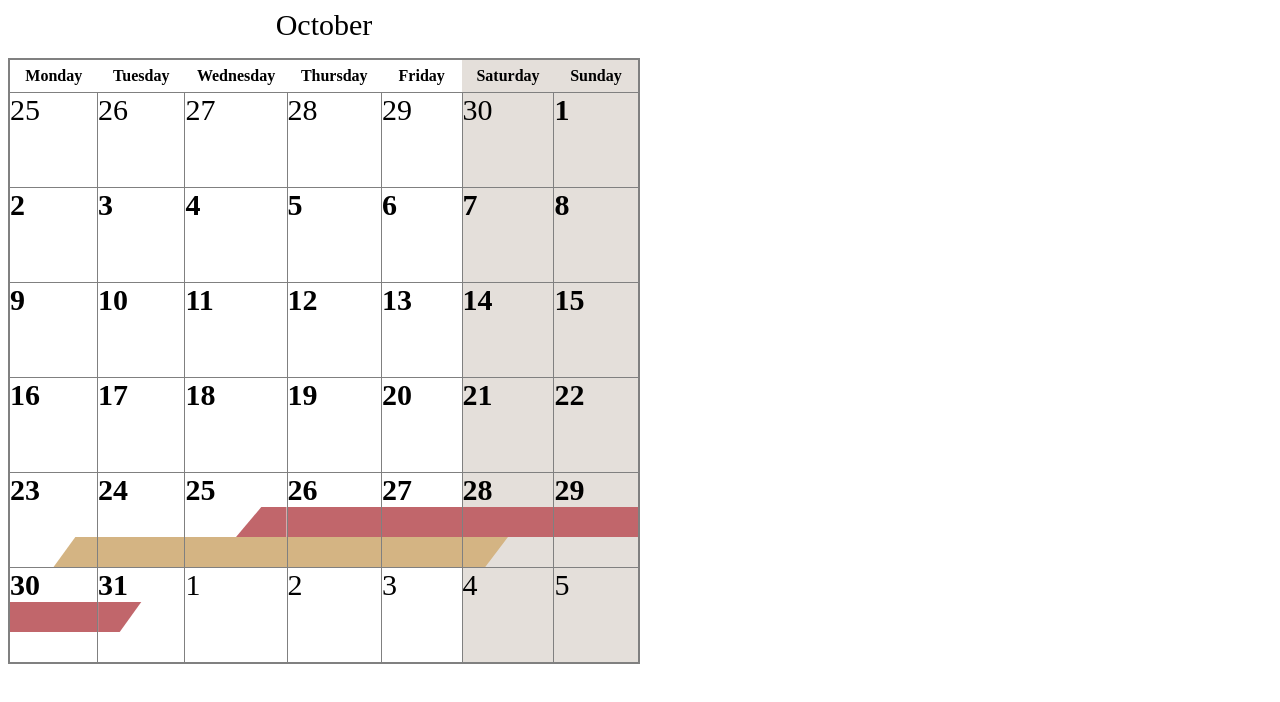
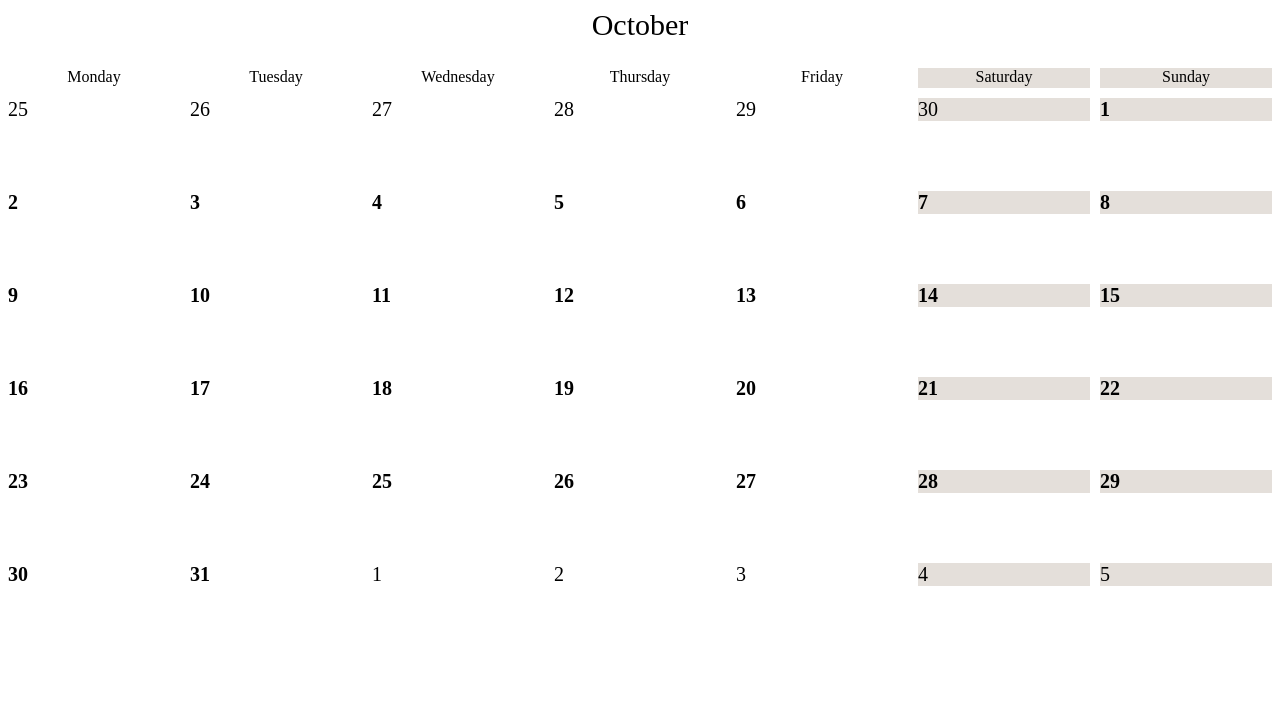
Before and after one commit to Lep333/guest_calendar, a Vue app: page / in a window 1280 px wide. Shown: the top 702 px of the page. Built offline with nearby package versions, Linux system fonts and the light colour scheme.

Commit message:
Tried cal with css grid

```diff
--- a/src/App.vue
+++ b/src/App.vue
@@ -1,35 +1,27 @@
 <template>
-  <div class="hello">
-    <table>
-      <caption class="monthCaption">
-        {{
-          this.months[this.currMonth]
-        }}
-      </caption>
-      <tr>
-        <th
+  <div>
+    <div class="wrapper">
+      <div class="monthCaption" style="--start: 1; --end: 8">
+        {{ this.months[this.currMonth] }}
+      </div>
+      <div
         v-for="weekday in 7"
         :key="weekday"
-          :class="
-            String(this.weekdays[(weekday - 1 + this.startOfTheWeek) % 7])
-          "
+        :class="String(this.weekdays[(weekday - 1 + this.startOfTheWeek) % 7])"
+        class="weekDayCaption"
       >
         {{ this.weekdays[(weekday - 1 + this.startOfTheWeek) % 7] }}
-        </th>
-      </tr>
-      <tr v-for="week in this.getDays" :key="week">
-        <td
-          v-for="day in week"
+      </div>
+      <div
+        v-for="(day, dayNo) in this.getDays"
         :key="day"
-          :class="String(weekdays[day.getDay()])"
-        >
-          <div
-            class="dateCaption"
-            :class="{ currentMonth: day.getMonth() == this.currMonth }"
+        :class="this.getDateCaptionClass(day)"
+        class="dateCaption calElement"
+        :style="this.getDateCaption(day, dayNo)"
       >
         {{ day.getDate() }}
       </div>
-          <div
+      <!-- <div
             class="event"
             :class="this.dayStartsEvent('north', day)"
             :rowspan="1"
@@ -39,12 +31,7 @@
             class="event"
             :class="this.dayStartsEvent('south', day)"
             :rowspan="1"
-          ></div>
-        </td>
-      </tr>
-    </table>
-    <div class="wrapper">
-      <div class="north"></div>
+          ></div> -->
     </div>
   </div>
 </template>
@@ -144,30 +131,38 @@ export default {
         ? true
         : false;
     },
+    getDateCaption(day, dayNo) {
+      let weekNo = Math.ceil((dayNo + 1) / 7);
+      let x = `--colStart: ${
+        Math.abs((7 + day.getDay() - this.startOfTheWeek) % 7) + 1
+      }; --rowStart: ${weekNo * 3}`;
+      console.log(x);
+      return x;
+    },
+    getDateCaptionClass(day) {
+      let bla = String(this.weekdays[day.getDay()]);
+      console.log(day.getMonth() == this.currMonth);
+      return { [bla]: true, currentMonth: day.getMonth() == this.currMonth };
+    },
   },
   computed: {
     currStartOfTheMonth() {
       return new Date(this.currYear, this.currMonth, 1);
     },
     getDays() {
-      let numberOfWeeks = this.getDaysToShow / 7;
-      let weeks = [];
+      //let numberOfWeeks = this.getDaysToShow / 7;
+      let days = [];
       let daysBeforeMonth =
         Math.abs(this.currStartOfTheMonth.getDay() - this.startOfTheWeek + 7) %
         7;
 
       let dayOffset = -daysBeforeMonth;
 
-      for (let week = 0; week < numberOfWeeks; week++) {
-        for (let day = 0; day < 7; day++) {
-          if (day == 0) weeks[week] = [];
-          weeks[week].push(
-            new Date(this.currYear, this.currMonth, 1 + dayOffset)
-          );
+      for (let day = 0; day < this.getDaysToShow; day++) {
+        days.push(new Date(this.currYear, this.currMonth, 1 + dayOffset));
         dayOffset++;
       }
-      }
-      return weeks;
+      return days;
     },
     getDaysToShow() {
       let daysBeforeMonth =
@@ -191,6 +186,8 @@ export default {
 .wrapper {
   display: grid;
   grid-template-columns: repeat(7, 1fr);
+  gap: 10px;
+  grid-auto-rows: minmax(20px, auto);
 }
 table,
 th,
@@ -235,6 +232,8 @@ td {
   background-color: #d4b483;
 }
 .monthCaption {
+  grid-column-start: var(--start);
+  grid-column-end: var(--end);
   text-align: center;
   font-size: 30px;
   height: 50px;
@@ -251,4 +250,19 @@ td {
   clip-path: polygon(0% 0%, 50% 0%, 25% 100%, 0% 100%);
   filter: drop-shadow(5px, 5px);
 }
+.calElement {
+  grid-column-start: var(--colStart);
+  grid-column-end: var(--colEnd);
+  grid-row-start: var(--rowStart);
+  grid-row-end: var(--rowEnd);
+}
+.dateCaption {
+  font-size: 20px;
+}
+.weekDayCaption {
+  text-align: center;
+}
+grid-item {
+  height: 50px;
+}
 </style>
```
Lines whose indentation alone changed are shown as unchanged.
